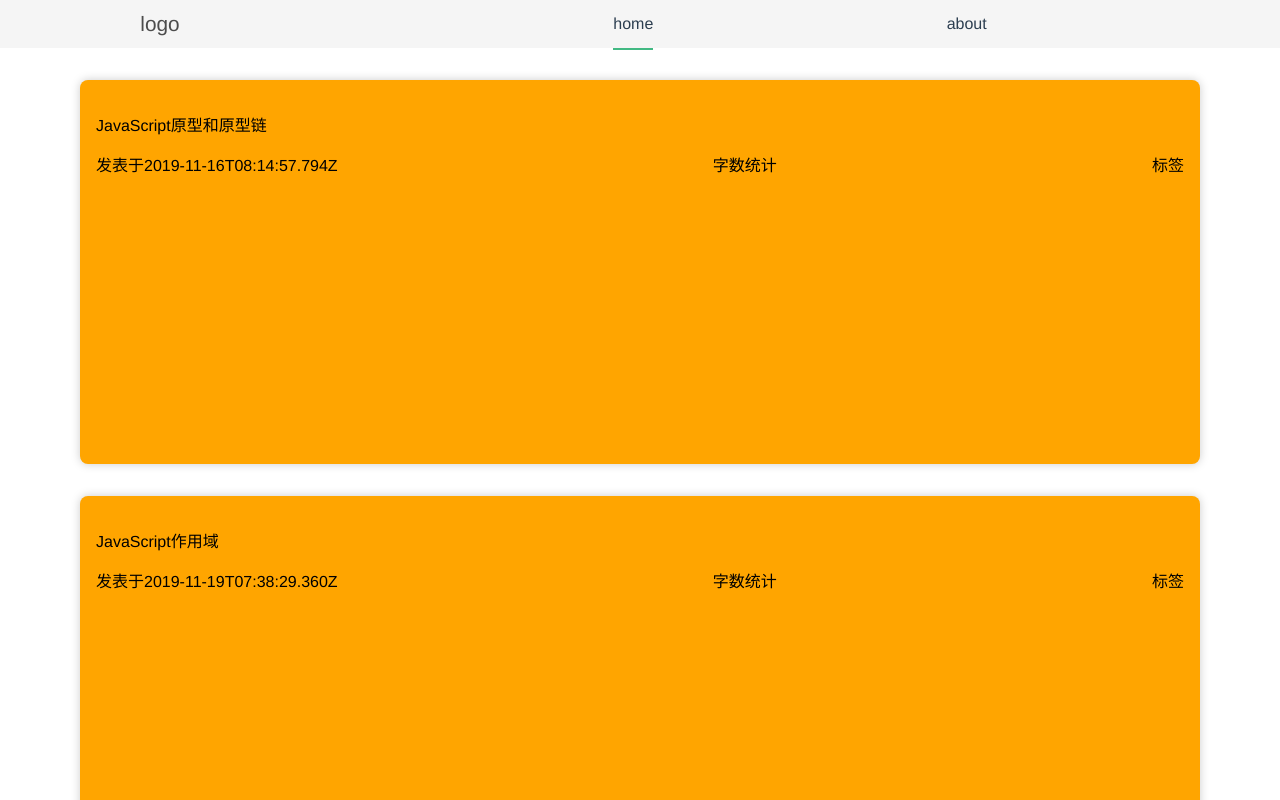
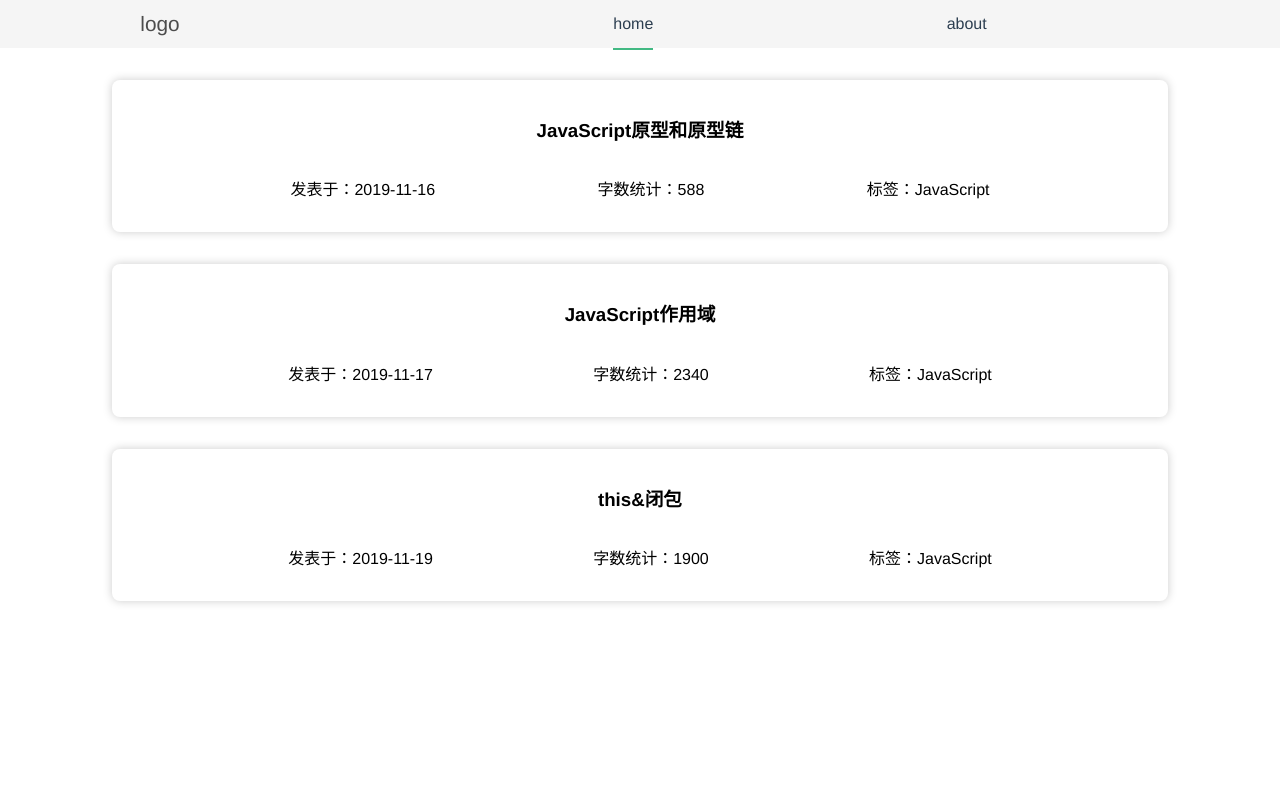
Before and after one commit to Haibinkhb/blog, a Vue app: page /#/home in a window 1280 px wide. Shown: the top 800 px of the page. Built offline with nearby package versions, Linux system fonts and the light colour scheme.

Commit message:
架构基本确定

```diff
--- a/src/assets/blog.json
+++ b/src/assets/blog.json
@@ -3,19 +3,22 @@
         "id": "prototype",
         "title": "JavaScript原型和原型链",
         "tag": "JavaScript",
-        "url": "./blogMd/prototype.md",
-        "updatedAt": "2019-11-16T08:14:57.794Z"
+        "filename": "prototype.md",
+        "wordcount": "588",
+        "updatedAt": "2019-11-16"
     },{
         "id": "scope",
         "title": "JavaScript作用域",
         "tag": "JavaScript",
-        "url": "./blogMd/scope.md",
-        "updatedAt": "2019-11-19T07:38:29.360Z"
+        "filename": "scope.md",
+        "wordcount": "2340",
+        "updatedAt": "2019-11-17"
     },{
         "id": "this",
         "title": "this&闭包",
         "tag": "JavaScript",
-        "url": "./blogMd/this.md",
-        "updatedAt": "2019-11-19T07:38:10.522Z"
+        "filename": "this.md",
+        "wordcount": "1900",
+        "updatedAt": "2019-11-19"
     }
 ]
--- a/src/assets/blogMd/prototype.md
+++ b/src/assets/blogMd/prototype.md
@@ -1,3 +1,5 @@
+### JavaScript原型和原型链
+
 #### 原型
 
 ***
--- a/src/assets/blogMd/scope.md
+++ b/src/assets/blogMd/scope.md
@@ -1,3 +1,5 @@
+### JavaScript作用域
+
 #### 作用域
 
 ***
--- a/src/assets/blogMd/this.md
+++ b/src/assets/blogMd/this.md
@@ -1,3 +1,5 @@
+### this&闭包
+
 #### this
 
 ***
--- a/src/components/content/home/Log.vue
+++ b/src/components/content/home/Log.vue
@@ -1,23 +1,45 @@
 <template>
   <div class="content markdown-body">
-    <markdown />
+     <component v-bind:is="componentFile"></component>
   </div>
 </template>
 
 <script>
 import "highlight.js/styles/github.css";
-import 'github-markdown-css'
-import markdown from "./../../../assets/blogMd/prototype.md";
+import "github-markdown-css";
 import blogs from "./../../../assets/blog.json";
 export default {
+  created() {},
   data() {
+    const componentFile = this.render;
     return {
-      blogs
-    };
+      blogs,
+      componentFile,
+    }
   },
-  components: {
-    markdown
+  computed: {
+    log() {
+      return this.blogs.find(item => {
+        return item.id === this.$route.params.id;
+      });
+    }
   },
+    methods: {
+      render () {
+        this.componentFile =  () => ({
+          component: import(`./../../../assets/blogMd/${this.log?this.log.filename:"this.md"}`),
+          loading: { template: '<div style="height: 100%; width: 100%; display: table;"><div style="display: table-cell; vertical-align: middle; text-align: center;"><div>加载中</div></div></div>' },
+          error:  { template: '<div style="height: 100%; width: 100%; display: table;"><div style="display: table-cell; vertical-align: middle; text-align: center;"><div>加载错误</div></div></div>' },
+          delay: 200,
+          timeout: 10000
+        });
+      }
+    },
+    watch: {
+      log () {
+        this.render()
+      }
+    }
 };
 </script>
 
@@ -29,5 +51,6 @@ export default {
   border: 1px solid #d1d5da;
   border-radius: 3px;
   padding: 1rem;
+  font-size: 1.2rem;
 }
 </style>
--- a/src/components/content/home/LogList.vue
+++ b/src/components/content/home/LogList.vue
@@ -1,10 +1,10 @@
 <template>
   <div class="content">
-    <div class="title">{{ log.title }}</div>
+    <h3 class="title">{{ log.title }}</h3>
     <div class="logInfo">
-      <span>发表于{{log.updatedAt}}</span>
-      <span>字数统计</span>
-      <span>标签{{log.layout}}</span>
+      <span>发表于：{{log.updatedAt}}</span>
+      <span>字数统计：{{log.wordcount}}</span>
+      <span>标签：{{log.tag}}</span>
     </div>
   </div>
 </template>
@@ -13,35 +13,31 @@
 
 export default {
   props: { log: Object },
-  created(){
-    console.log(this.params);
-  },
   data() {
     return {
       params: this.log,
     };
-  },
-  components: {
-    // Log
   }
 };
 </script>
 
 <style scoped>
 .content {
-  background-color: orange;
+  background-color: fff;
   display: flex;
   flex-direction: column;
-  width: 85%;
-  height: 20rem;
+  width: 80%;
   margin: 2rem auto;
   box-shadow: 0px 0px 10px #ccc;
   border-radius: 0.5rem;
-  padding: 2rem 1rem;
+  padding: 1rem;
 }
 .logInfo {
   margin: 1rem 0;
   display: flex;
-  justify-content: space-between;
+  justify-content: space-evenly;
+}
+.title{
+  text-align: center;
 }
 </style>
```
